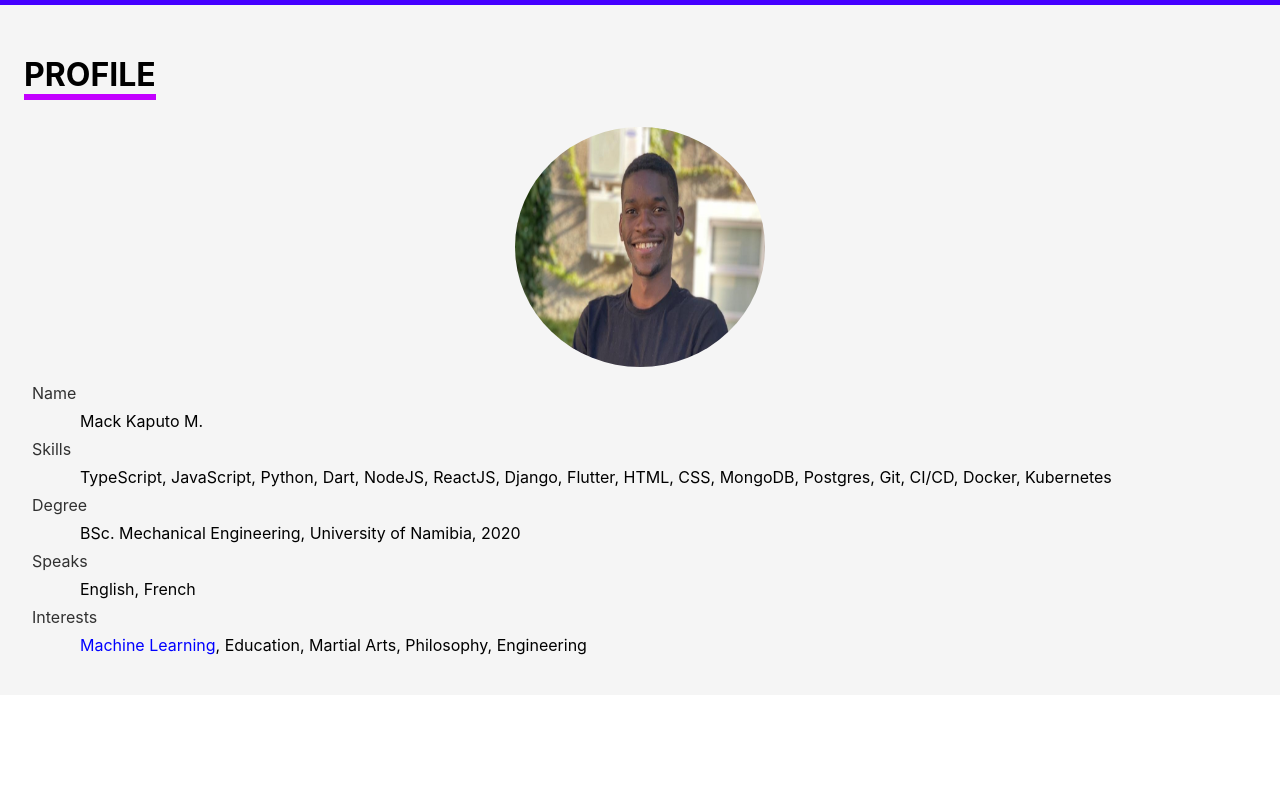
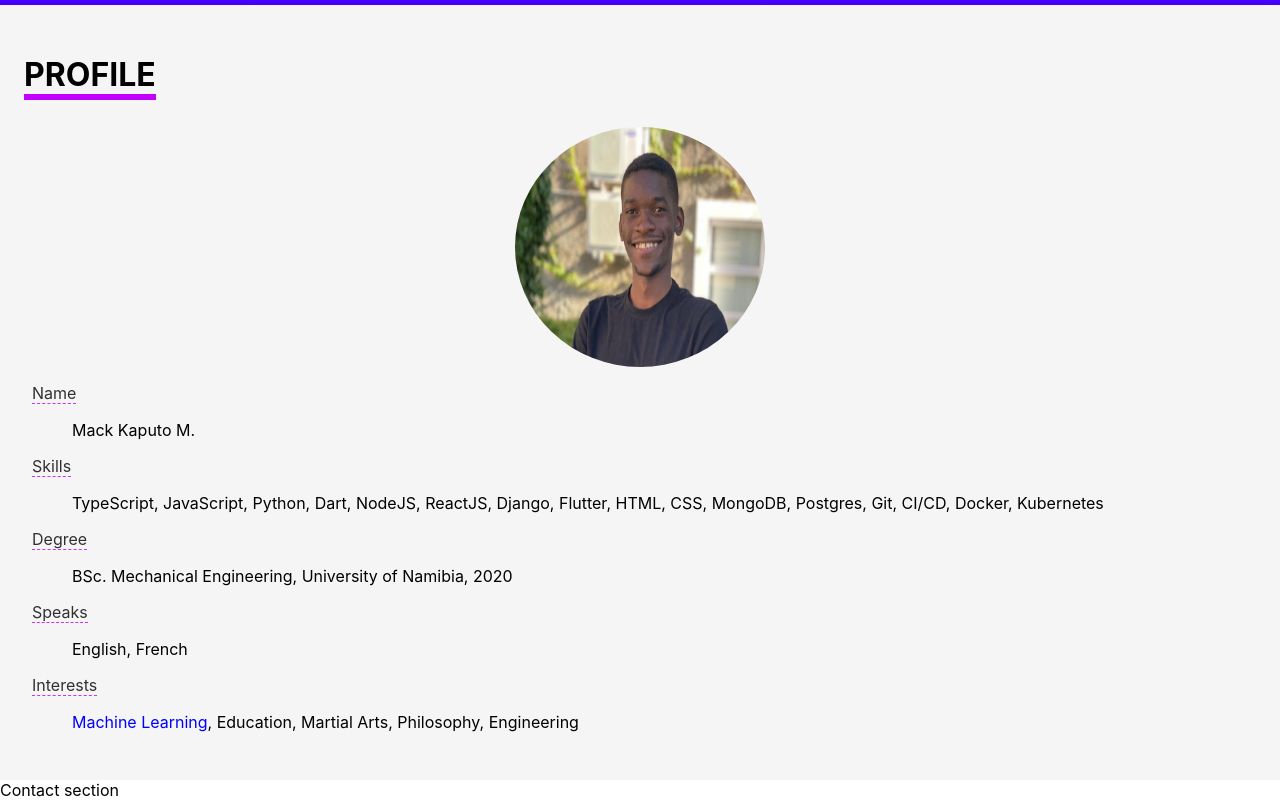
Before and after one commit to MackKaputo/identity2, a Next.js app in the folder portfolio-mack/: page / in a window 1280 px wide. Shown: the part 414-1214 px from the top of the page. Before the commit the page ends 1109 px from the top, so only its background shows below. Built offline with nearby package versions, Linux system fonts and the light colour scheme.

Commit message:
starting contact section

```diff
--- a/portfolio-mack/pages/index.js
+++ b/portfolio-mack/pages/index.js
@@ -86,6 +86,10 @@ export default function Home() {
 
           </dl>
         </section>
+
+        <section>
+          Contact section
+        </section>
       </main>
 
       <footer className={styles.footer}>
--- a/portfolio-mack/styles/Home.module.css
+++ b/portfolio-mack/styles/Home.module.css
@@ -164,10 +164,12 @@
 .profile dl dt {
   margin: 0.5rem;
   opacity: 0.8;
+  border-bottom: rgb(195, 0, 255) dashed 1.5px;
+  width: fit-content;
 }
 
 .profile dl dd {
-  padding-left: 1rem;
+  padding: 0.5rem ;
 }
 
 .profile dl dd a {
```
